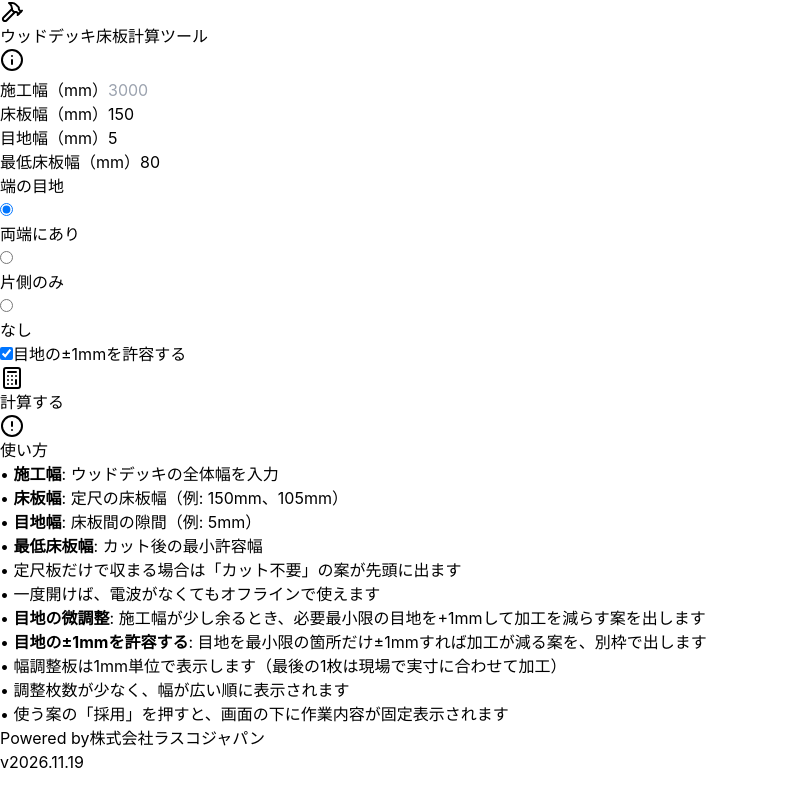
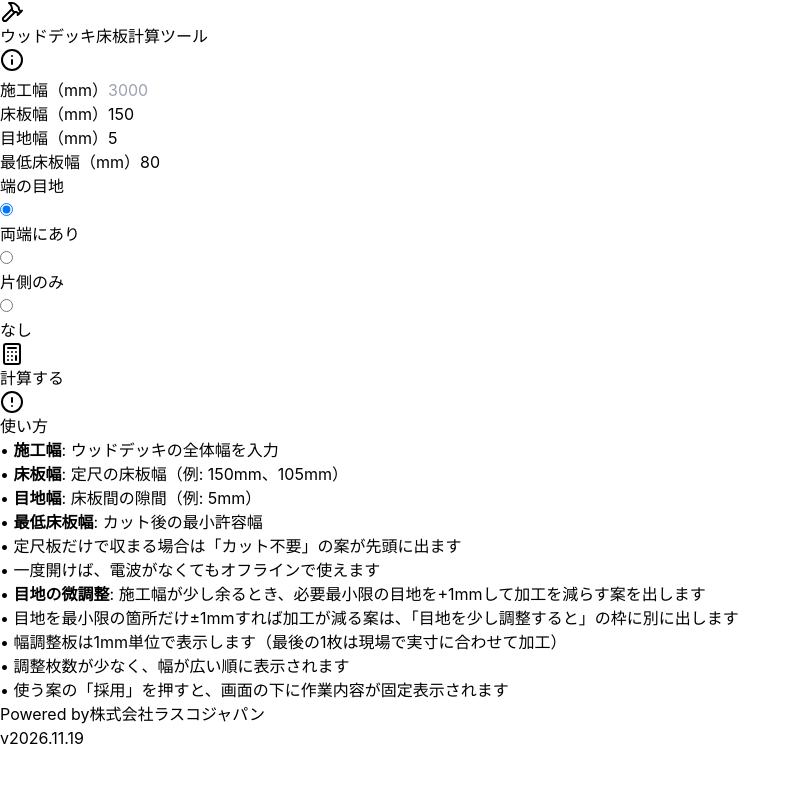
Before and after one commit to tishilsc/deck-calculator, a React (Vite) app: page / in a window 1280 px wide. Shown: the whole page, without its empty margins (0-797 px from the left). Built offline with nearby package versions, Linux system fonts and the light colour scheme.

Commit message:
設定「目地の±1mmを許容する」を廃止（目地の調整案は常に別枠で提案）
Claude-Session: https://claude.ai/code/session_01GSC2qPNntqMajAhe5TcSDZ

```diff
--- a/src/App.jsx
+++ b/src/App.jsx
@@ -165,7 +165,6 @@ export default function App() {
   const [jointWidth, setJointWidth] = useState('5');
   const [minBoardWidth, setMinBoardWidth] = useState('80');
   const [edgeMode, setEdgeMode] = useState('both');
-  const [allowTweak, setAllowTweak] = useState(true);
   const [results, setResults] = useState(null);
   const [chosen, setChosen] = useState(loadChosen);
   const [showVersionInfo, setShowVersionInfo] = useState(false);
@@ -179,7 +178,7 @@ export default function App() {
         '端の目地を「両端にあり／片側のみ／なし」から選択可能に（初期値は両端にあり）',
         '最大試行枚数を1000枚に戻し、広い施工幅でも提案が出るように修正',
         '定尺板だけで収まる場合も提案するように変更',
-        '目地の微調整案：目地を最小限の箇所だけ±1mmすれば加工が減る場合に、別枠で提案（設定「目地の±1mmを許容する」でオン／オフ）',
+        '目地の調整案：目地を最小限の箇所だけ±1mmすれば加工が減る場合に、別枠で提案',
         '目地幅0mmを入力できるように修正',
         '幅調整板は1mm単位で表示（現場で実寸に合わせて加工するため）',
         '候補を1行で見やすく表示し、使う案を「採用」すると画面下に固定表示',
@@ -222,7 +221,6 @@ export default function App() {
         if (data.minBoardWidth) setMinBoardWidth(data.minBoardWidth);
         if (data.edgeMode) setEdgeMode(data.edgeMode);
         else if (data.edgeJoints !== undefined) setEdgeMode(data.edgeJoints ? 'both' : 'none');
-        if (typeof data.allowTweak === 'boolean') setAllowTweak(data.allowTweak);
       }
     } catch (e) {
       // エラー時は無視
@@ -236,15 +234,14 @@ export default function App() {
       boardWidth,
       jointWidth,
       minBoardWidth,
-      edgeMode,
-      allowTweak
+      edgeMode
     };
     try {
       localStorage.setItem('deckCalculatorHistory', JSON.stringify(data));
     } catch (e) {
       // 保存できない環境では無視
     }
-  }, [installWidth, boardWidth, jointWidth, minBoardWidth, edgeMode, allowTweak]);
+  }, [installWidth, boardWidth, jointWidth, minBoardWidth, edgeMode]);
 
   // 入力値のリアルタイムバリデーション
   React.useEffect(() => {
@@ -307,7 +304,7 @@ https://lasco.jp/`;
     const params = { W, B, J, Bmin, edgeMode };
     const normal = calc(params);
     const best = normal[0];
-    const tweaks = (allowTweak ? calcTweaks(params) : []).map((t) => ({
+    const tweaks = calcTweaks(params).map((t) => ({
       ...t,
       __effect: !best
         ? ''
@@ -510,18 +507,6 @@ https://lasco.jp/`;
               </div>
             </div>
 
-            <div className="bg-gray-50 p-4 rounded-lg border-2 border-gray-200">
-              <label className="flex items-center gap-3 cursor-pointer">
-                <input
-                  type="checkbox"
-                  checked={allowTweak}
-                  onChange={(e) => setAllowTweak(e.target.checked)}
-                  className="w-5 h-5 rounded border-gray-300 text-amber-500 focus:ring-amber-500 cursor-pointer"
-                />
-                <span className="text-sm font-semibold text-gray-700">目地の±{JOINT_EXTRA}mmを許容する</span>
-              </label>
-            </div>
-
             <button
               onClick={calculateBoards}
               disabled={Object.keys(errors).length > 0 || !installWidth}
@@ -608,7 +593,7 @@ https://lasco.jp/`;
             <li>• 定尺板だけで収まる場合は「カット不要」の案が先頭に出ます</li>
             <li>• 一度開けば、電波がなくてもオフラインで使えます</li>
             <li>• <strong>目地の微調整</strong>: 施工幅が少し余るとき、必要最小限の目地を+1mmして加工を減らす案を出します</li>
-            <li>• <strong>目地の±1mmを許容する</strong>: 目地を最小限の箇所だけ±1mmすれば加工が減る案を、別枠で出します</li>
+            <li>• 目地を最小限の箇所だけ±1mmすれば加工が減る案は、「目地を少し調整すると」の枠に別に出します</li>
             <li>• 幅調整板は1mm単位で表示します（最後の1枚は現場で実寸に合わせて加工）</li>
             <li>• 調整枚数が少なく、幅が広い順に表示されます</li>
             <li>• 使う案の「採用」を押すと、画面の下に作業内容が固定表示されます</li>
```
